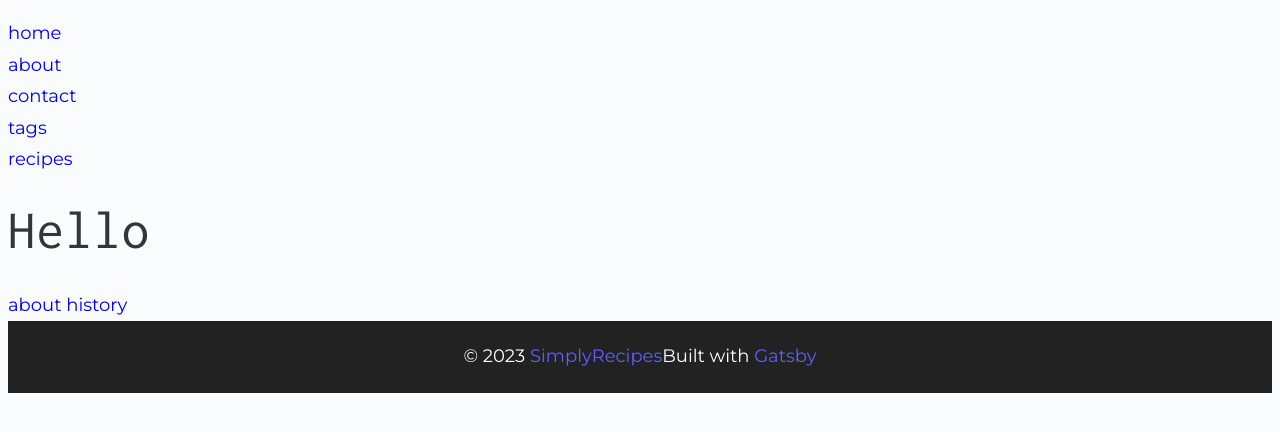
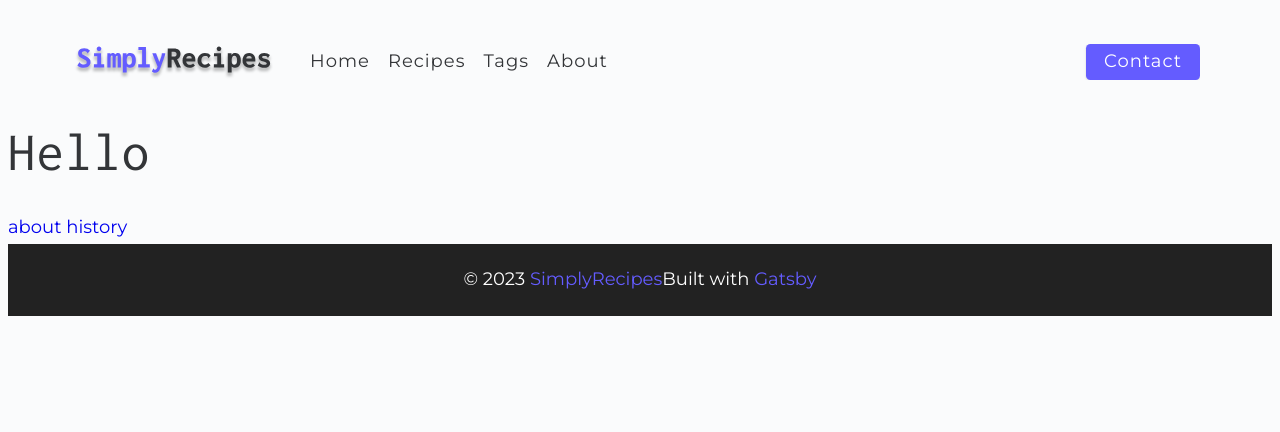
Before and after one commit to manir22sust/gatsby_static_site_generator, a Gatsby site: page / in a window 1280 px wide. Built offline with nearby package versions, Linux system fonts and the light colour scheme; Gatsby itself is replaced by a stand-in of ours.

Commit message:
feat: Navbar logic

```diff
--- a/package.json
+++ b/package.json
@@ -15,7 +15,8 @@
   "dependencies": {
     "gatsby": "^5.11.0",
     "react": "^18.2.0",
-    "react-dom": "^18.2.0"
+    "react-dom": "^18.2.0",
+    "react-icons": "^4.10.1"
   },
   "repository": {
     "type": "git",
--- a/src/components/Navbar.js
+++ b/src/components/Navbar.js
@@ -1,25 +1,69 @@
-import React from "react";
+import React, { useState } from "react";
 import { Link } from "gatsby";
+import { FiAlignJustify } from "react-icons/fi";
+import logo from "../assets/images/logo.svg";
 const Navbar = () => {
+  const [show, setShow] = useState(false);
   return (
-    <nav>
-      <ul>
-        <li>
-          <Link to="/"> home</Link>
-        </li>
-        <li>
-          <Link to="/about"> about</Link>
-        </li>
-        <li>
-          <Link to="/contact"> contact</Link>
-        </li>
-        <li>
-          <Link to="/tags"> tags</Link>
-        </li>
-        <li>
-          <Link to="/recipes"> recipes</Link>
-        </li>
-      </ul>
+    <nav className="navbar">
+      <div className="nav-center">
+        <div className="nav-header">
+          <Link to="/">
+            <img src={logo} alt="simply recipes" />
+          </Link>
+          <button className="nav-btn" onClick={() => setShow(!show)}>
+            <FiAlignJustify />
+          </button>
+        </div>
+        <div className={show ? "nav-links show-links" : "nav-links"}>
+          <Link
+            to="/"
+            className="nav-link"
+            activeClassName="activ-link"
+            onClick={() => setShow(false)}
+          >
+            Home
+          </Link>
+
+          <Link
+            to="/recipes"
+            className="nav-link"
+            activeClassName="activ-link"
+            onClick={() => setShow(false)}
+          >
+            Recipes
+          </Link>
+          <Link
+            to="/tags"
+            className="nav-link"
+            activeClassName="activ-link"
+            onClick={() => setShow(false)}
+          >
+            {" "}
+            Tags
+          </Link>
+          <Link
+            to="/about"
+            className="nav-link"
+            activeClassName="activ-link"
+            onClick={() => setShow(false)}
+          >
+            {" "}
+            About
+          </Link>
+
+          <div className="nav-link contact-link">
+            <Link
+              to="/contact"
+              className="btn"
+              activeClassName="activ-link"
+              onClick={() => setShow(false)}
+            >
+              Contact
+            </Link>
+          </div>
+        </div>
+      </div>
     </nav>
   );
 };
```
Also changed, not shown: 1 other file.
